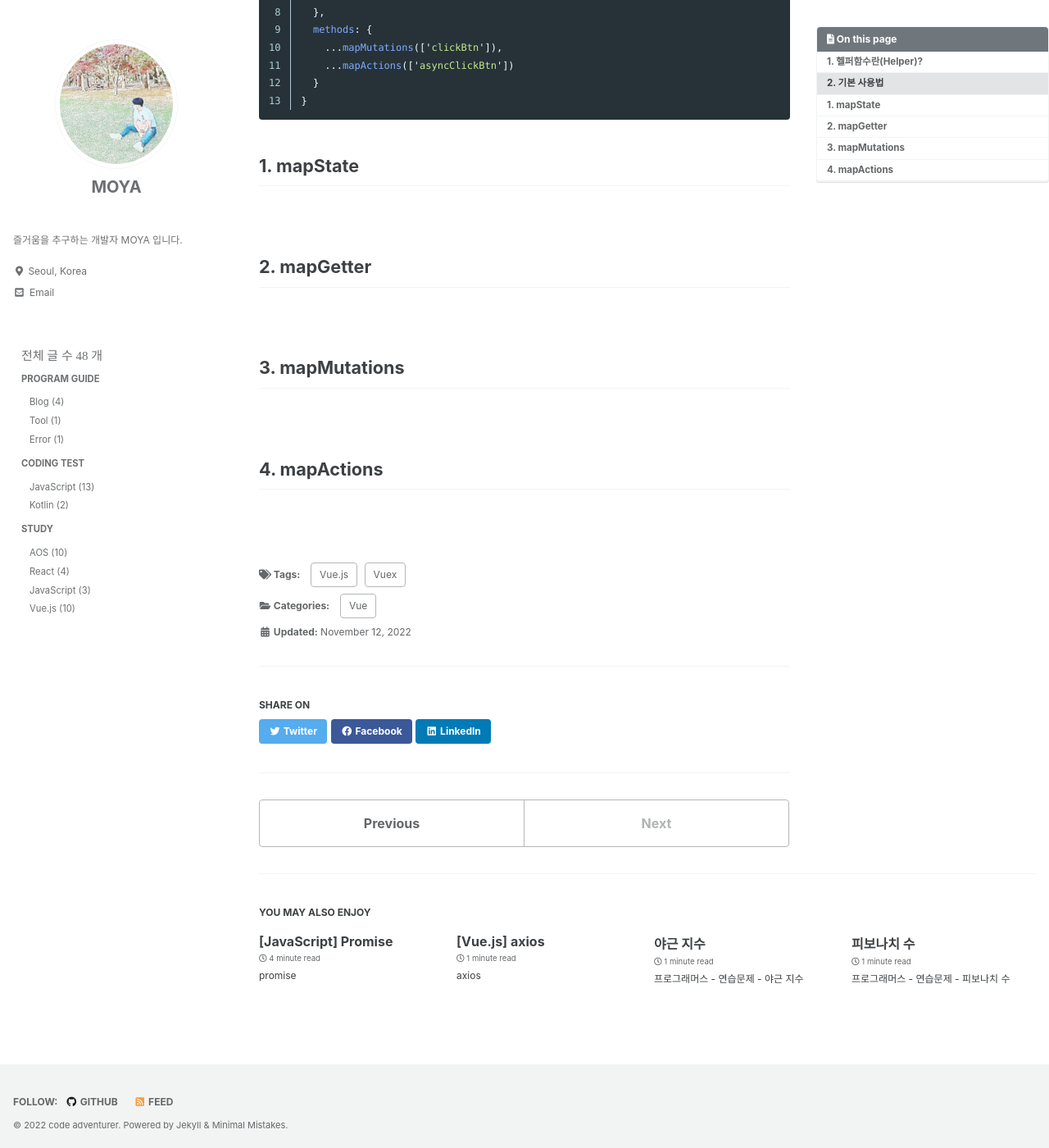
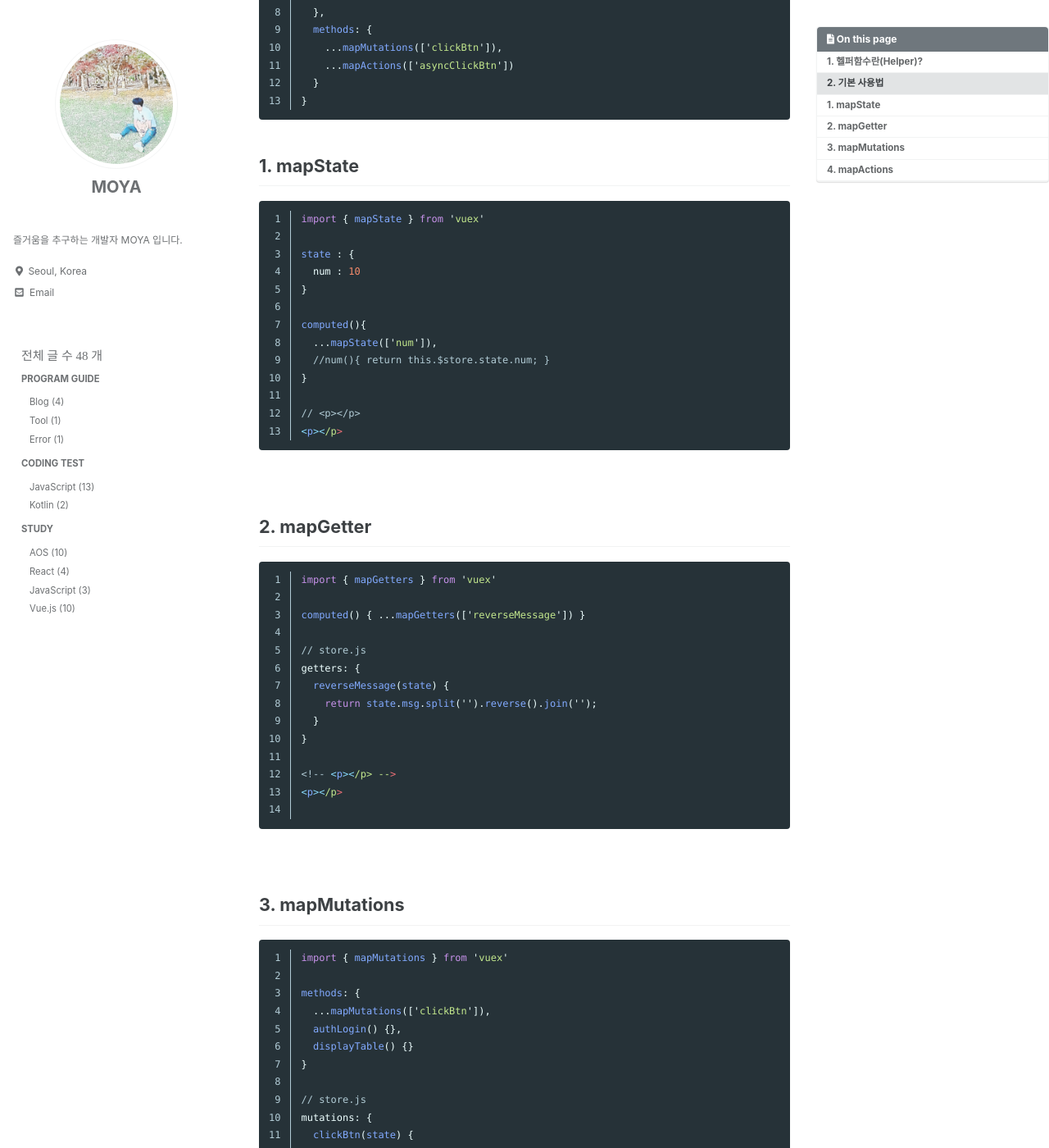
Before and after one commit to kdc7140/kdc7140.github.io, a Jekyll site: the page built from _posts/study/2022-11-12-vue010.md, in a window 1280 px wide and 1400 px high, scrolled down 667 px. Shown: the whole window at 82% size. Built offline with Jekyll 4.4.1, drawn with Linux system fonts in a browser that asks for light colours; cached includes are drawn as plain includes; some web fonts are replaced; some of the changed text lies outside the part shown.

Commit message:
vuex helper function

````diff
--- a/_posts/study/2022-11-12-vue010.md
+++ b/_posts/study/2022-11-12-vue010.md
@@ -42,16 +42,67 @@ export default {
 
 ## 1. mapState
 
+```javascript
+import { mapState } from 'vuex'
+
+state : {
+  num : 10
+}
+
+computed(){
+  ...mapState(['num']),
+  //num(){ return this.$store.state.num; }
+}
+
+// <p>{{ this.$store.state.num }}</p>
+<p>{{ this.num }}</p>
+```
+
 
 <br/>
 
 ## 2. mapGetter
 
+```javascript
+import { mapGetters } from 'vuex'
+
+computed() { ...mapGetters(['reverseMessage']) }
+
+// store.js
+getters: {
+  reverseMessage(state) {
+    return state.msg.split('').reverse().join('');
+  }
+}
+
+<!-- <p>{{ this.$store.getters.reverseMessage }}</p> -->
+<p>{{ this.reverseMessage }}</p>
+
+```
 
 <br/>
 
 
 ## 3. mapMutations
+
+```javascript
+import { mapMutations } from 'vuex'
+
+methods: {
+  ...mapMutations(['clickBtn']),
+  authLogin() {},
+  displayTable() {}
+}
+
+// store.js
+mutations: {
+  clickBtn(state) {
+    alert(state.msg);
+  }
+}
+
+<button @click="clickBtn">popup message</button>
+```
 
 
 <br/>
@@ -59,5 +110,21 @@ export default {
 
 ## 4. mapActions
 
+```javascript
+import { mapActions } from 'vuex'
+
+methods: {
+  ...mapActions(['delayClickBtn'])
+}
+
+// store.js
+actions: {
+  delayClickBtn(context) {
+    setTimeout(() => context.commit('clickBtn'), 2000);
+  }
+}
+
+<button @click="delayClickBtn">delay popup message</button>
+```
 
 <br/>
````
